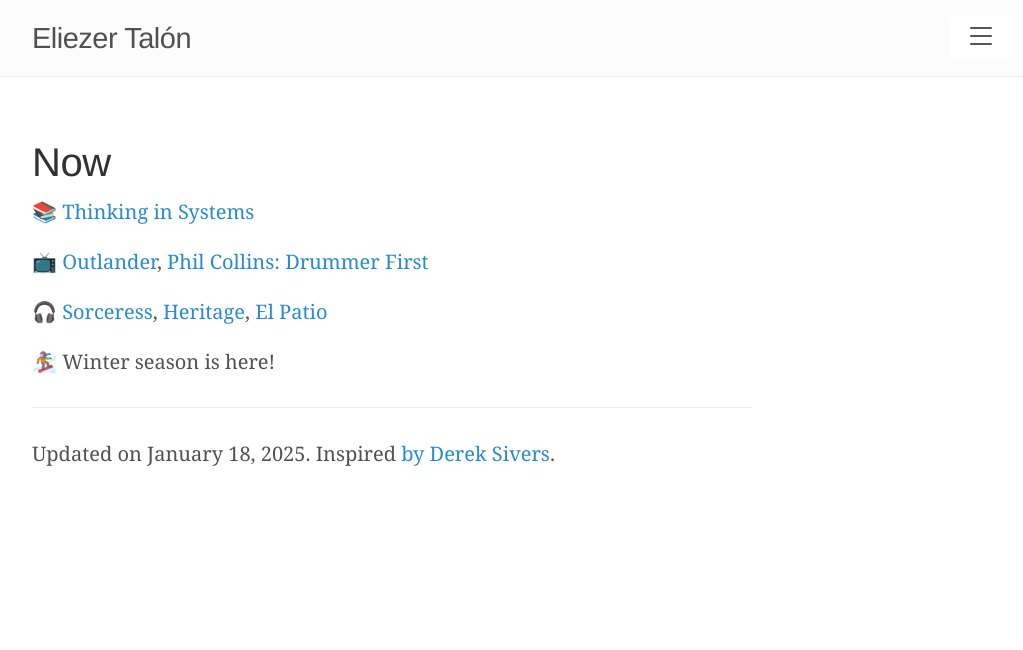
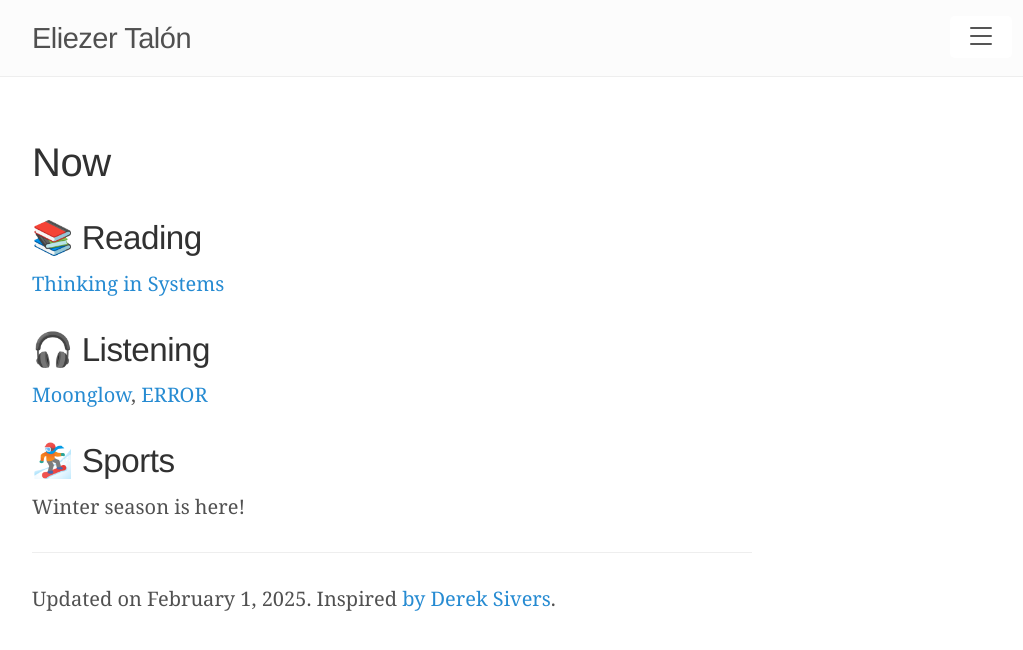
Before and after one commit to elitalon/elitalon.github.io, a Jekyll site: the page built from now.md, in a window 1280 px wide. Shown: the top 650 px of the page, without its empty margins (248-1271 px from the left). Built offline with Jekyll 4.4.1, drawn with Linux system fonts in a browser that asks for light colours.

Commit message:
Update 'Now'

```diff
--- a/now.md
+++ b/now.md
@@ -1,16 +1,17 @@
 ---
 layout: page
 title: Now
-date: 2025-01-18
+date: 2025-02-01
 ---
 
-📚 [Thinking in Systems](https://www.chelseagreen.com/product/thinking-in-systems/)
+## 📚 Reading
+[Thinking in Systems](https://www.chelseagreen.com/product/thinking-in-systems/)
 
-📺 [Outlander](https://en.wikipedia.org/wiki/Outlander_(TV_series)), [Phil Collins: Drummer First](https://www.youtube.com/watch?v=WdGmydR715Q)
+## 🎧 Listening
+[Moonglow](https://en.wikipedia.org/wiki/Moonglow_(Avantasia_album)), [ERROR](https://en.wikipedia.org/wiki/Error_(The_Warning_album))
 
-🎧 [Sorceress](https://en.wikipedia.org/wiki/Sorceress_(Opeth_album)), [Heritage](https://en.wikipedia.org/wiki/Heritage_(Opeth_album)), [El Patio](https://en.wikipedia.org/wiki/El_Patio)
-
-🏂 Winter season is here!
+## 🏂 Sports
+Winter season is here!
 
 ---
 
```
